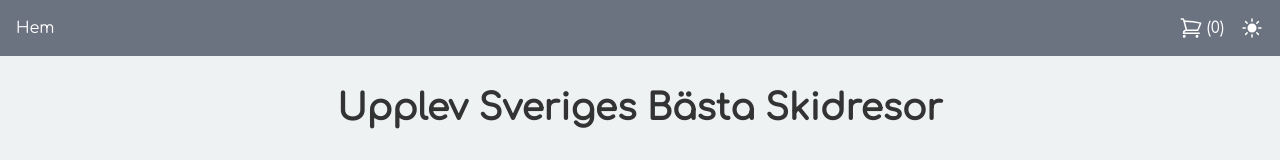
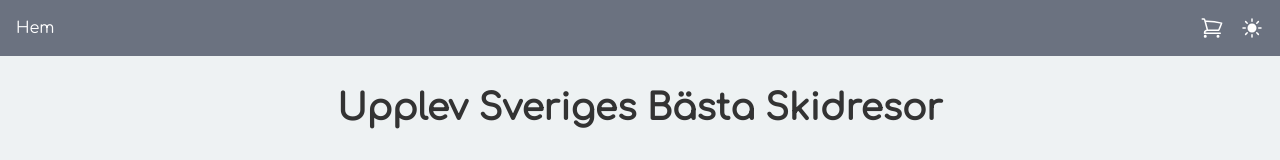
Before and after one commit to Luayasaadsson/vueG6, a Vue app: page / in a window 1280 px wide. Shown: the top 160 px of the page. Built offline with nearby package versions, Linux system fonts and the light colour scheme; the HTML template or start-up script is replaced by a standard one.

Commit message:
Add CartIcon component to be reusable in different components

```diff
--- /dev/null
+++ b/src/components/CartIcon.vue
@@ -0,0 +1,20 @@
+<script setup lang="ts">
+import { computed } from 'vue'
+import { useDestinationStore } from '@/stores/destinationStore'
+import { ShoppingCartIcon } from '@heroicons/vue/24/outline'
+
+const destinationStore = useDestinationStore()
+const cartCount = computed(() => destinationStore.cartItemCount)
+</script>
+
+<template>
+  <div class="relative hover:scale-110 transition-transform duration-200">
+    <ShoppingCartIcon class="h-6 w-6 text-white" />
+    <div
+      v-if="cartCount > 0"
+      class="absolute -top-2 -right-2 bg-red-500 text-white text-xs font-bold rounded-full h-5 w-5 flex items-center justify-center"
+    >
+      {{ cartCount }}
+    </div>
+  </div>
+</template>
--- a/src/components/HamburgerMenu.vue
+++ b/src/components/HamburgerMenu.vue
@@ -1,9 +1,8 @@
 <script setup lang="ts">
 import { RouterLink } from 'vue-router'
-import { ref, onMounted, onUnmounted, computed } from 'vue'
+import { ref, onMounted, onUnmounted } from 'vue'
 import ThemeToggleButton from './ThemeToggleButton.vue'
-import { useDestinationStore } from '@/stores/destinationStore'
-import { ShoppingCartIcon } from '@heroicons/vue/24/outline'
+import CartIcon from './CartIcon.vue'
 
 const isMenuOpen = ref(false)
 
@@ -24,9 +23,6 @@ const closeMenu = (event: MouseEvent) => {
     isMenuOpen.value = false
   }
 }
-
-const destinationStore = useDestinationStore()
-const cartCount = computed(() => destinationStore.cartItemCount)
 
 onMounted(() => {
   document.addEventListener('click', closeMenu)
@@ -73,14 +69,10 @@ onUnmounted(() => {
         class="text-light-text dark:text-dark-text text-[1.2rem] font-bold"
         >Hem</RouterLink
       >
-      <RouterLink
-        @click="toggleMenu"
-        to="/cart"
-        class="flex items-center text-light-text dark:text-dark-text text-[1.2rem] font-bold"
-      >
-        <ShoppingCartIcon class="h-6 w-6 mr-2" />
-        ({{ cartCount }})
+      <RouterLink @click="toggleMenu" to="/cart" class="flex items-center">
+        <CartIcon />
       </RouterLink>
+
       <ThemeToggleButton @click="toggleMenu" class="text-light-text dark:text-dark-text" />
     </nav>
   </div>
--- a/src/components/TheHeader.vue
+++ b/src/components/TheHeader.vue
@@ -1,13 +1,8 @@
 <script setup lang="ts">
 import { RouterLink } from 'vue-router'
-import { computed } from 'vue'
-import { useDestinationStore } from '@/stores/destinationStore'
-import { ShoppingCartIcon } from '@heroicons/vue/24/outline'
 import HamburgerMenu from './HamburgerMenu.vue'
 import ThemeToggleButton from './ThemeToggleButton.vue'
-
-const destinationStore = useDestinationStore()
-const cartCount = computed(() => destinationStore.cartItemCount)
+import CartIcon from './CartIcon.vue'
 </script>
 
 <template>
@@ -16,9 +11,8 @@ const cartCount = computed(() => destinationStore.cartItemCount)
       <RouterLink to="/" class="hover:underline hidden md:block">Hem</RouterLink>
       <div class="flex-1"></div>
       <div class="hidden md:block">
-        <RouterLink to="/cart" class="flex items-center hover:text-gray-300">
-          <ShoppingCartIcon class="h-6 w-6 text-white" />
-          <span class="ml-1">({{ cartCount }})</span>
+        <RouterLink to="/cart" class="hover:scale-110 transition-transform duration-200">
+          <CartIcon />
         </RouterLink>
       </div>
       <HamburgerMenu />
```
